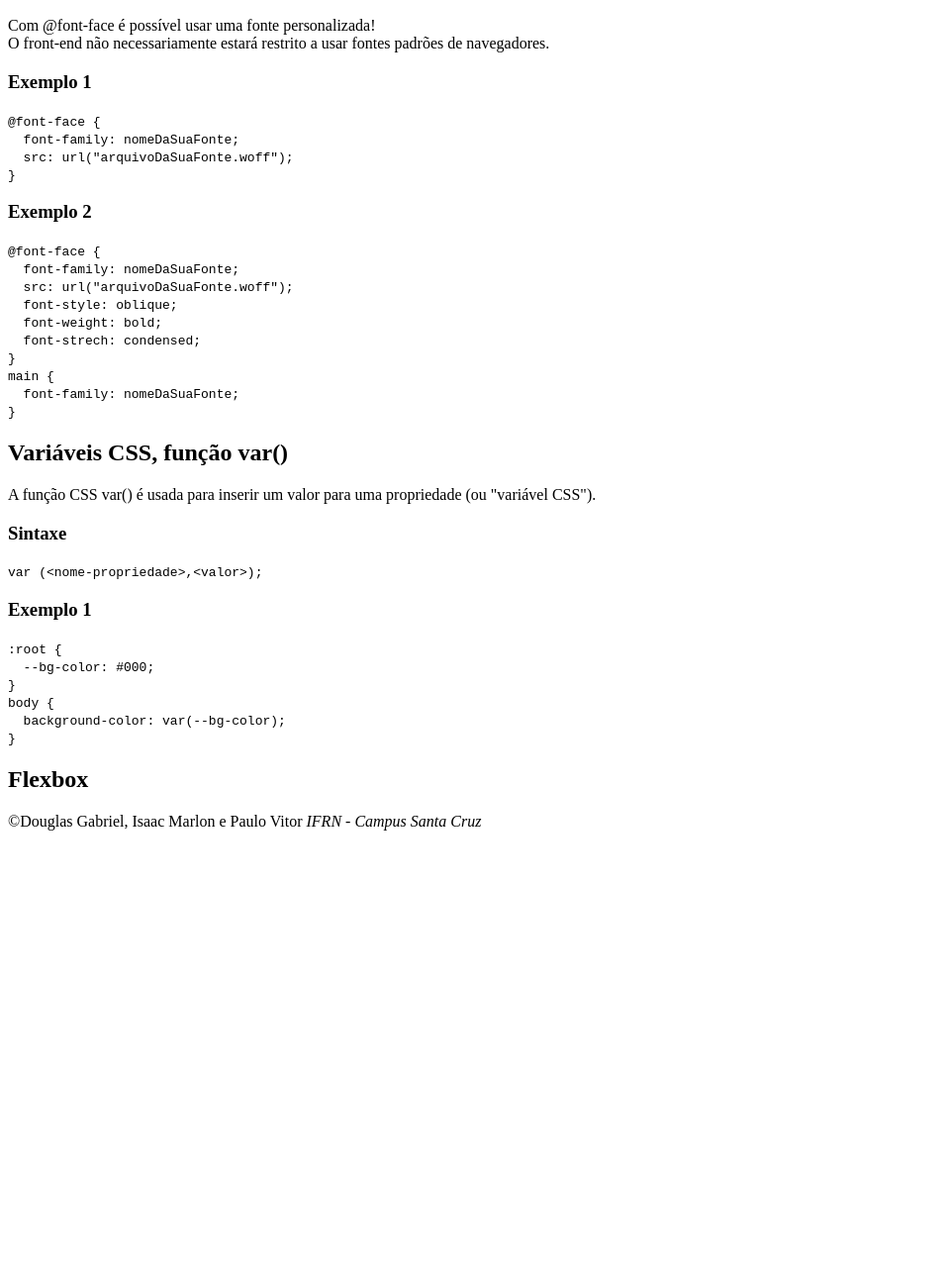
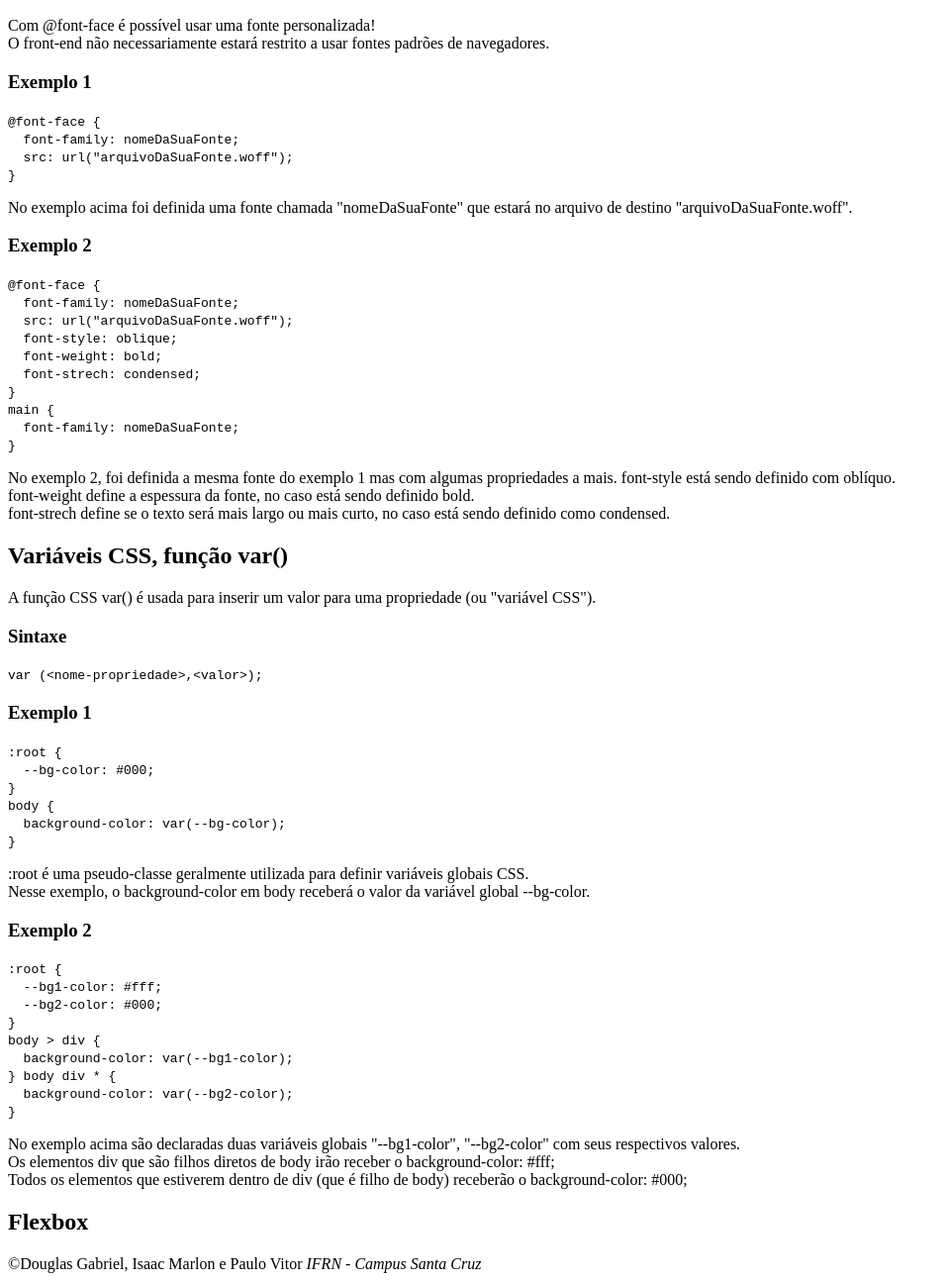
Before and after one commit to PauloVLB/trabalhoCSSAutoria, a plain HTML site: page index.html in a window 1280 px wide. Shown: the part 369-1663 px from the top of the page at 99% size, without its empty margins (0-956 px from the left). Before the commit the page ends 1216 px from the top, so only its background shows below. Drawn offline with Linux system fonts and the light colour scheme.

Commit message:
adicionado mais exemplos e explicações

```diff
--- a/index.html
+++ b/index.html
@@ -25,10 +25,12 @@
 			</section>
 			<section>
 				<h2>@font-face</h2>
+				<!-- DESCRIÇÃO -->
 				<p>
 					Com @font-face é possível usar uma fonte personalizada!<br/>O front-end não necessariamente estará
 					restrito a usar fontes padrões de navegadores.
 				</p>
+				<!-- SINTAXE/EXEMPLOS-->
 				<p>
 					<h3>Exemplo 1</h3>
 					<code>
@@ -37,6 +39,11 @@
 					 	&nbsp;&nbsp;src: url("arquivoDaSuaFonte.woff");<br>
 						}
 					</code>
+					<!-- EXPLICAÇÃO DO EXEMPLO 1 -->
+					<p>
+						No exemplo acima foi definida uma fonte chamada "nomeDaSuaFonte" que estará
+						no arquivo de destino "arquivoDaSuaFonte.woff".
+					</p>
 					<h3>Exemplo 2</h3>
 					<code>
 						@font-face {<br>
@@ -50,13 +57,22 @@
 						&nbsp;&nbsp;font-family: nomeDaSuaFonte;<br>
 						}
 					</code>
+					<!-- EXPLICAÇÃO DO EXEMPLO 2 -->
+					<p>
+						No exemplo 2, foi definida a mesma fonte do exemplo 1 mas com algumas propriedades a mais.
+						font-style está sendo definido com oblíquo.<br>
+						font-weight define a espessura da fonte, no caso está sendo definido bold.<br>
+						font-strech define se o texto será mais largo ou mais curto, no caso está sendo definido como condensed.
+					</p>
 				</p>
 			</section>
 			<section>
 				<h2>Variáveis CSS, função var()</h2>
+				<!-- DESCRIÇÃO -->
 				<p>
 					A função CSS var() é usada para inserir um valor para uma propriedade (ou "variável CSS").
 				</p>
+				<!-- SINTAXE/EXEMPLOS-->
 				<p>
 					<h3>Sintaxe</h3>
 					<code>
@@ -72,6 +88,31 @@
   						&nbsp;&nbsp;background-color: var(--bg-color);<br>
 						}
 					</code>
+					<!-- EXPLICAÇÃO DO EXEMPLO 1 -->
+					<p>
+						:root é uma pseudo-classe geralmente utilizada para definir variáveis globais CSS.<br>
+						Nesse exemplo, o background-color em body receberá o valor da variável global --bg-color.
+					</p>
+					<h3>Exemplo 2</h3>
+					<code>
+						:root {<br>
+						&nbsp;&nbsp;--bg1-color: #fff;<br>
+						&nbsp;&nbsp;--bg2-color: #000;<br>
+						}<br>
+
+						body > div {<br>
+  						&nbsp;&nbsp;background-color: var(--bg1-color);<br>
+						}
+						body div * {<br>
+						&nbsp;&nbsp;background-color: var(--bg2-color);<br>
+						}
+					</code>
+					<!-- EXPLICAÇÃO DO EXEMPLO 1 -->
+					<p>
+						No exemplo acima são declaradas duas variáveis globais "--bg1-color", "--bg2-color" com seus respectivos valores.<br>
+						Os elementos div que são filhos diretos de body irão receber o background-color: #fff;<br>
+						Todos os elementos que estiverem dentro de div (que é filho de body) receberão o background-color: #000;
+					</p>
 				</p>
 			</section>
 			<section>
```
